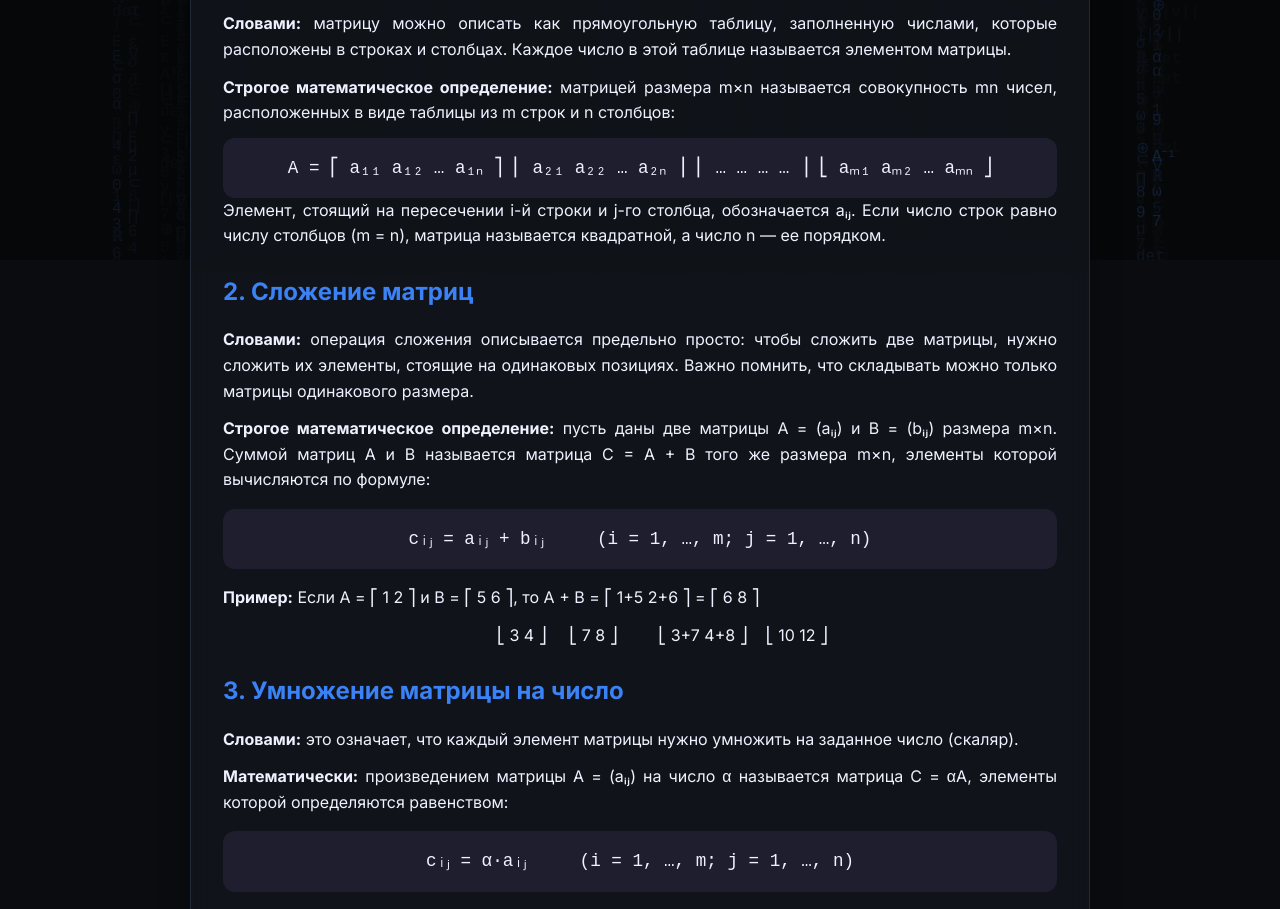
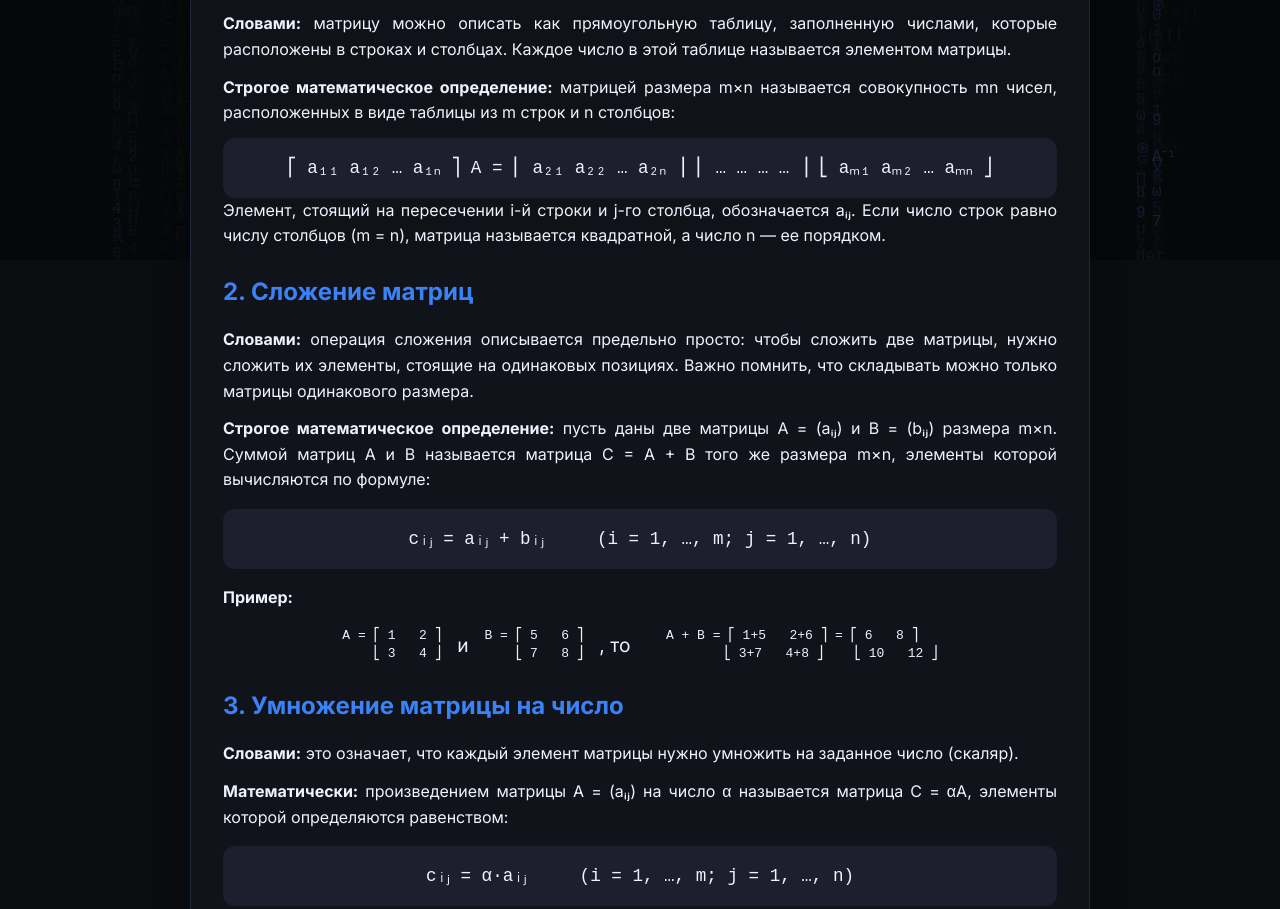
Before and after one commit to aklop084-dotcom/aklop084-dotcom.github.io, a plain HTML site: page pages/ticket2.html in a window 1280 px wide. Shown: the part 540-1449 px from the top of the page. Drawn offline with Linux system fonts and the light colour scheme.

Commit message:
Update ticket2.html

```diff
--- a/pages/ticket2.html
+++ b/pages/ticket2.html
@@ -1,4 +1,4 @@
- <!DOCTYPE html>
+<!DOCTYPE html>
 <html lang="ru">
 <head>
     <meta charset="UTF-8">
@@ -13,9 +13,6 @@
             padding: 1rem 1.5rem;
             margin: 1rem 0;
             border-radius: 12px;
-        }
-        .definition-box p {
-            margin: 0.5rem 0;
         }
         .definition-title {
             font-weight: 700;
@@ -43,12 +40,21 @@
             border-radius: 8px;
             font-family: monospace;
         }
+        .formula-block {
+            background: var(--code-bg);
+            padding: 1rem;
+            border-radius: 12px;
+            text-align: center;
+            font-family: monospace;
+            font-size: 1.1rem;
+            margin: 1rem 0;
+        }
         .axiom-list {
             list-style-type: none;
             padding-left: 0;
         }
         .axiom-list li {
-            margin: 0.75rem 0;
+            margin: 0.5rem 0;
             padding-left: 1.8rem;
             position: relative;
         }
@@ -59,14 +65,18 @@
             color: var(--accent);
             font-weight: bold;
         }
-        .formula-block {
-            background: var(--code-bg);
-            padding: 1rem;
-            border-radius: 12px;
+        .matrix-row {
+            display: flex;
+            justify-content: center;
+            align-items: center;
+            gap: 1rem;
+            flex-wrap: wrap;
+            margin: 1rem 0;
+        }
+        .matrix {
+            font-family: monospace;
             text-align: center;
-            font-family: monospace;
-            font-size: 1.1rem;
-            margin: 1rem 0;
+            line-height: 1.4;
         }
     </style>
 </head>
@@ -93,9 +103,8 @@
             <p><strong>Словами:</strong> матрицу можно описать как прямоугольную таблицу, заполненную числами, которые расположены в строках и столбцах. Каждое число в этой таблице называется элементом матрицы.</p>
             <p><strong>Строгое математическое определение:</strong> матрицей размера m×n называется совокупность mn чисел, расположенных в виде таблицы из m строк и n столбцов:</p>
             <div class="matrix-display">
-                A =
                 ⎡ a₁₁  a₁₂  …  a₁ₙ ⎤
-                ⎢ a₂₁  a₂₂  …  a₂ₙ ⎥
+            A = ⎢ a₂₁  a₂₂  …  a₂ₙ ⎥
                 ⎢  …    …   …   …  ⎥
                 ⎣ aₘ₁  aₘ₂  …  aₘₙ ⎦
             </div>
@@ -107,8 +116,24 @@
             <div class="formula-block">
                 cᵢⱼ = aᵢⱼ + bᵢⱼ &nbsp;&nbsp;&nbsp; (i = 1, …, m; j = 1, …, n)
             </div>
-            <p><strong>Пример:</strong> Если A = ⎡ 1  2 ⎤ и B = ⎡ 5  6 ⎤, то A + B = ⎡ 1+5   2+6 ⎤ = ⎡ 6   8 ⎤</p>
-            <p style="text-align: center;">&nbsp;&nbsp;&nbsp;&nbsp;&nbsp;&nbsp;&nbsp;&nbsp;&nbsp;&nbsp;⎣ 3  4 ⎦&nbsp;&nbsp;&nbsp;&nbsp;&nbsp;⎣ 7  8 ⎦&nbsp;&nbsp;&nbsp;&nbsp;&nbsp;&nbsp;&nbsp;&nbsp;&nbsp;⎣ 3+7   4+8 ⎦&nbsp;&nbsp;&nbsp;&nbsp;⎣ 10  12 ⎦</p>
+
+            <p><strong>Пример:</strong></p>
+            <div class="matrix-row">
+                <div class="matrix">
+                    A = ⎡ 1 &nbsp; 2 ⎤<br>
+                    &nbsp;&nbsp;&nbsp;&nbsp;⎣ 3 &nbsp; 4 ⎦
+                </div>
+                <div style="font-size: 1.2rem;">и</div>
+                <div class="matrix">
+                    B = ⎡ 5 &nbsp; 6 ⎤<br>
+                    &nbsp;&nbsp;&nbsp;&nbsp;⎣ 7 &nbsp; 8 ⎦
+                </div>
+                <div style="font-size: 1.2rem;">, то</div>
+                <div class="matrix">
+                    A + B = ⎡ 1+5 &nbsp; 2+6 ⎤ = ⎡ 6 &nbsp; 8 ⎤<br>
+                    &nbsp;&nbsp;&nbsp;&nbsp;&nbsp;&nbsp;&nbsp;&nbsp;&nbsp;&nbsp;⎣ 3+7 &nbsp; 4+8 ⎦ &nbsp;&nbsp;&nbsp;⎣ 10 &nbsp; 12 ⎦
+                </div>
+            </div>
 
             <h2>3. Умножение матрицы на число</h2>
             <p><strong>Словами:</strong> это означает, что каждый элемент матрицы нужно умножить на заданное число (скаляр).</p>
@@ -157,25 +182,8 @@
                 <li><strong>Аксиома 8.</strong> 1·x = x</li>
             </ul>
 
-            <div class="definition-box">
-                <div class="definition-title">📐 Линейная комбинация</div>
-                <p><strong>Линейная комбинация</strong> — это математическое выражение, полученное путем умножения набора элементов (векторов, функций, чисел) на числовые коэффициенты с последующим их сложением.</p>
-                <div class="formula-block">
-                    α·v₁ + β·v₂ + γ·v₃ + … + ω·vₙ
-                </div>
-                <p>где:</p>
-                <ul>
-                    <li><strong>v₁, v₂, v₃, …, vₙ</strong> — элементы (векторы, неизвестные, функции), которые комбинируются;</li>
-                    <li><strong>α, β, γ, …, ω</strong> — коэффициенты (скаляры), на которые умножаются элементы.</li>
-                </ul>
-            </div>
-
             <h2>3. Матрицы как пример линейного пространства</h2>
             <p>Поскольку операции над матрицами (сложение и умножение на число), разобранные выше, удовлетворяют всем восьми аксиомам, множество всех матриц размера m×n является классическим примером линейного пространства. Это позволяет нам применять к матрицам все методы линейной алгебры: находить базис, размерность и исследовать их линейную зависимость.</p>
-            <div class="ticket-navigation">
-                <a href="ticket1.html" class="nav-button">← Предыдущий билет</a>
-                <a href="ticket3.html" class="nav-button">Следующий билет →</a>
-            </div>
         </div>
     </main>
 
```
